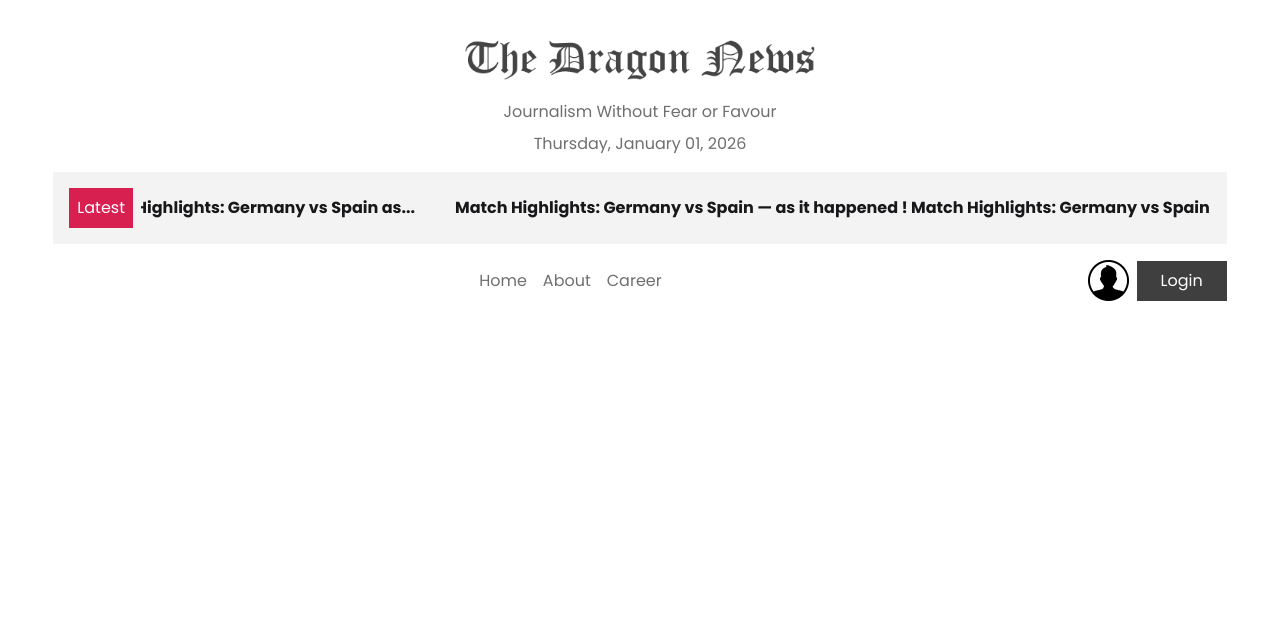
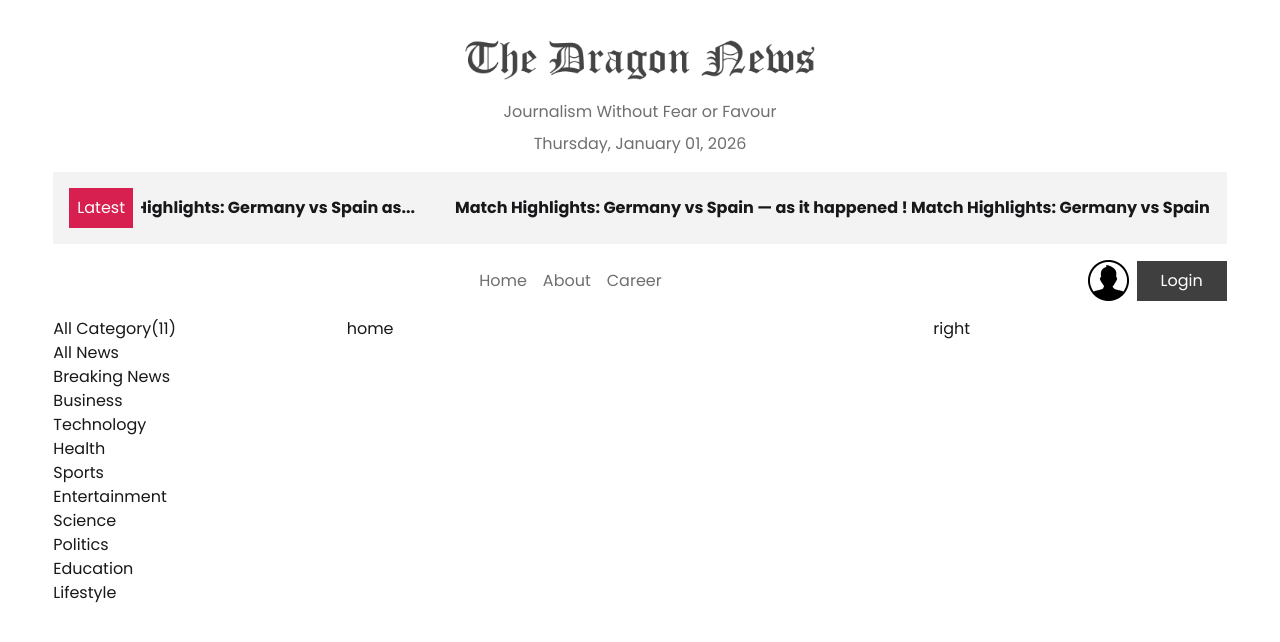
Before and after one commit to Nahidul-Islam78/dragon-news, a React (Vite) app: page / in a window 1280 px wide. Shown: the top 642 px of the page. Built offline with nearby package versions, Linux system fonts and the light colour scheme.

Commit message:
fetch categoies

```diff
--- /dev/null
+++ b/src/component/Category.jsx
@@ -0,0 +1,17 @@
+import React, { use } from 'react';
+
+const categoryPromise = fetch('/categories.json')
+    .then(res => res.json())
+console.log(categoryPromise)
+const Category = () => {
+  const category = use(categoryPromise);
+
+  return (
+    <div>
+      <p>All Category({category.length})</p>
+      {category.map(cItem => <p key={cItem.id}>{cItem.name}</p>)}
+    </div>
+  );
+};
+
+export default Category;
--- a/src/layout/HomeLayout.jsx
+++ b/src/layout/HomeLayout.jsx
@@ -1,6 +1,8 @@
 import React from 'react';
 import { Outlet } from 'react-router';
 import Header from '../component/Header';
+import LeftLayout from './LeftLayout';
+import RightLayout from './RightLayout';
 
 const HomeLayout = () => {
   return (
@@ -8,12 +10,16 @@ const HomeLayout = () => {
       <header>
         <Header></Header>
       </header>
-      <main>
-        <section className='leftNav'></section>
-        <section className='main'>
+      <main className=' grid grid-cols-12 w-11/12 mx-auto my-4'>
+        <aside className='leftNav col-span-3'>
+          <LeftLayout></LeftLayout>
+        </aside>
+        <section className='main col-span-6'>
           <Outlet></Outlet>
         </section>
-        <section className='rightNav'></section>
+        <aside className='rightNav col-span-3'>
+          <RightLayout></RightLayout>
+        </aside>
       </main>
     </div>
   );
--- /dev/null
+++ b/src/layout/LeftLayout.jsx
@@ -0,0 +1,16 @@
+import React, { Suspense } from 'react';
+import Category from '../component/Category';
+
+const LeftLayout = () => {
+  return (
+    <div>
+      <Suspense
+        fallback={<span className="loading loading-spinner text-info"></span>}
+      >
+        <Category></Category>
+      </Suspense>
+    </div>
+  );
+};
+
+export default LeftLayout;
--- /dev/null
+++ b/src/layout/RightLayout.jsx
@@ -0,0 +1,11 @@
+import React from 'react';
+
+const RightLayout = () => {
+  return (
+    <div>
+      <p>right</p>
+    </div>
+  );
+};
+
+export default RightLayout;
--- /dev/null
+++ b/src/pages/Home.jsx
@@ -0,0 +1,11 @@
+import React from 'react';
+
+const Home = () => {
+  return (
+    <div>
+      <p>home</p>
+    </div>
+  );
+};
+
+export default Home;
--- a/src/router/router.jsx
+++ b/src/router/router.jsx
@@ -1,10 +1,17 @@
 import { createBrowserRouter } from 'react-router';
 
 import HomeLayout from '../layout/HomeLayout';
+import Home from '../pages/Home';
 const router = createBrowserRouter([
   {
     path: '/',
     element: <HomeLayout></HomeLayout>,
+    children: [
+      {
+        index: true,
+        element: <Home></Home>,
+      },
+    ],
   },
 ]);
 
```
